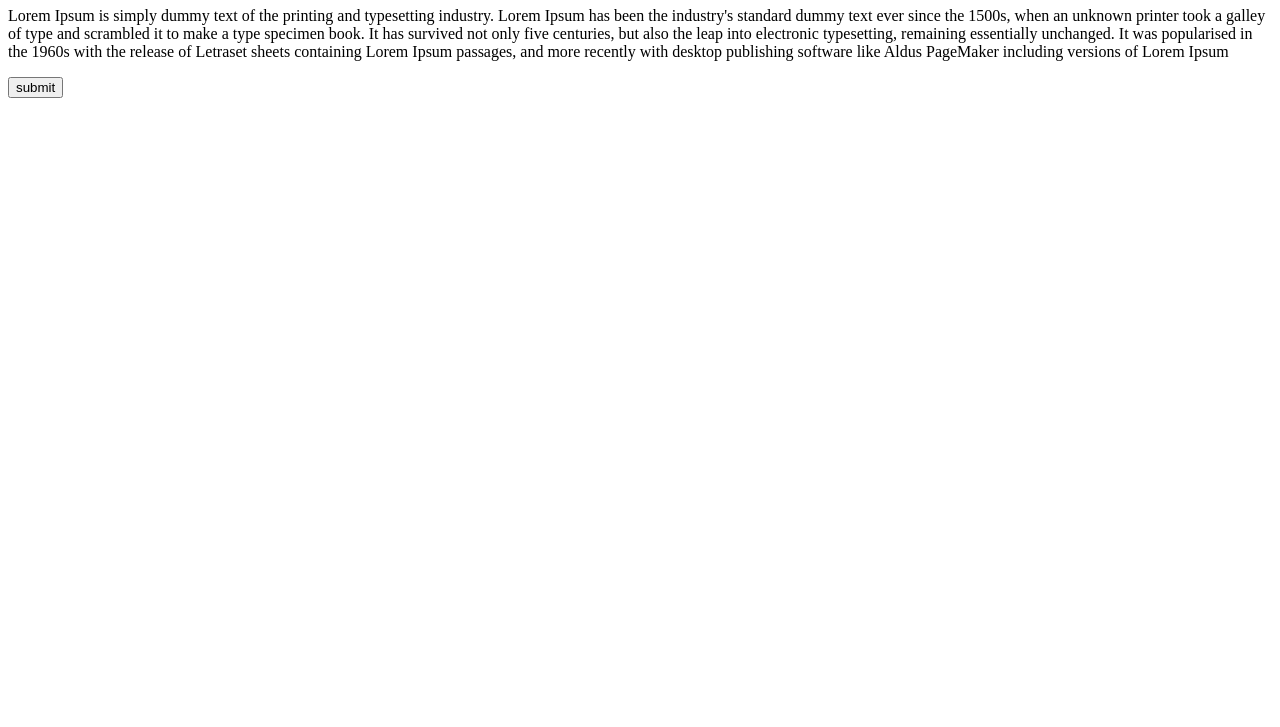
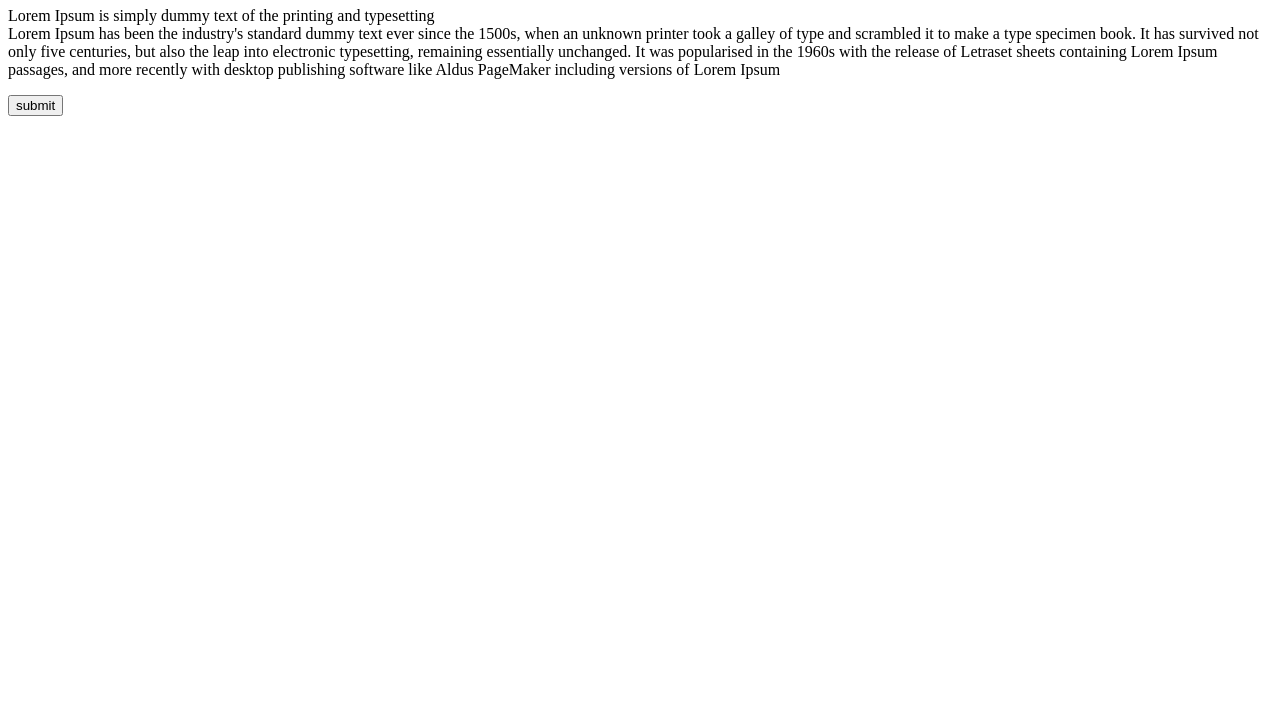
Before and after one commit to Nasreen-da/gitproject.sample, a plain HTML site: page index.html in a window 1280 px wide. Shown: the part 73-800 px from the top of the page. Drawn offline with Linux system fonts and the light colour scheme.

Commit message:
index file paragragh break tag added

```diff
--- a/index.html
+++ b/index.html
@@ -8,7 +8,7 @@
 <body>
     <h1>Hello World</h1>
     <p>
-        Lorem Ipsum is simply dummy text of the printing and typesetting industry. Lorem Ipsum has been the industry's standard dummy text ever since the 1500s, when an unknown printer took a galley of type and scrambled it to make a type specimen book. It has survived not only five centuries, but also the leap into electronic typesetting, remaining essentially unchanged. It was popularised in the 1960s with the release of Letraset sheets containing Lorem Ipsum passages, and more recently with desktop publishing software like Aldus PageMaker including versions of Lorem Ipsum
+        Lorem Ipsum is simply dummy text of the printing and typesetting <br> Lorem Ipsum has been the industry's standard dummy text ever since the 1500s, when an unknown printer took a galley of type and scrambled it to make a type specimen book. It has survived not only five centuries, but also the leap into electronic typesetting, remaining essentially unchanged. It was popularised in the 1960s with the release of Letraset sheets containing Lorem Ipsum passages, and more recently with desktop publishing software like Aldus PageMaker including versions of Lorem Ipsum
     </p>
     <button>submit</button>
 </body>
```
